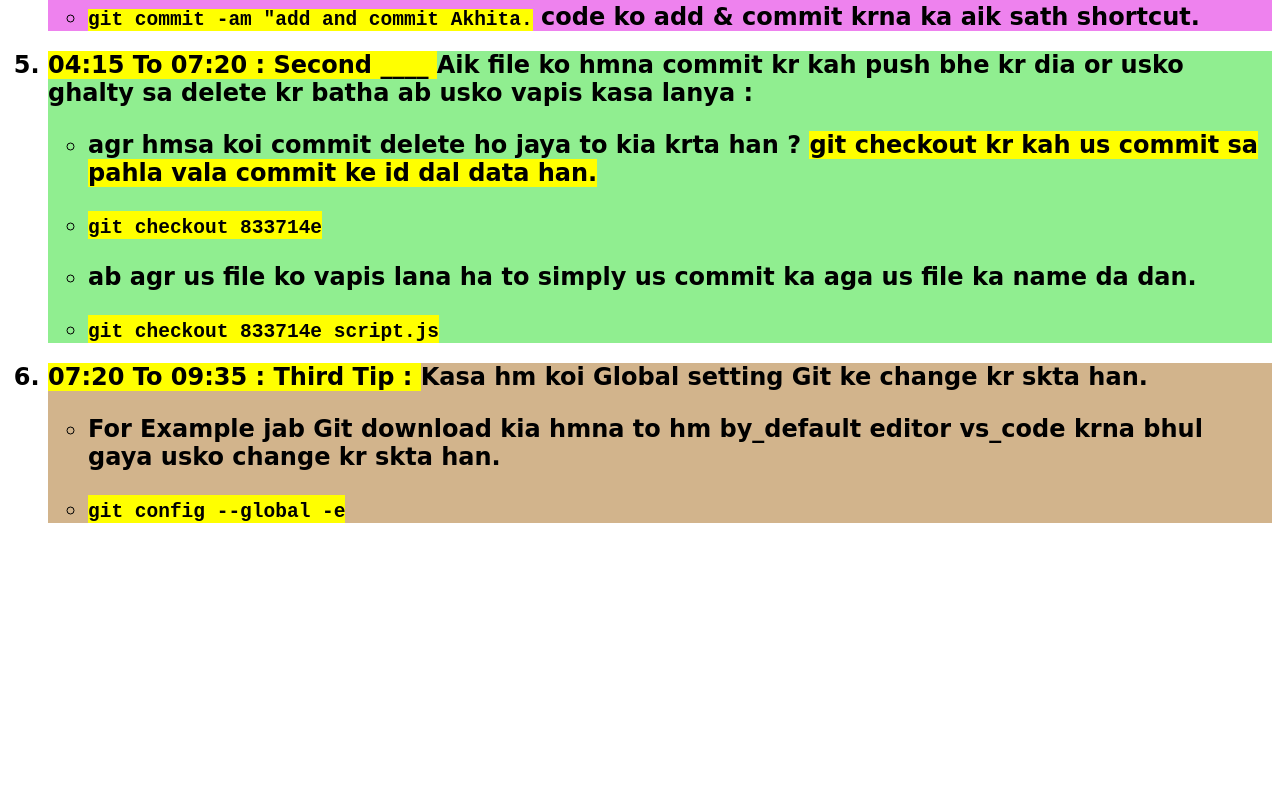
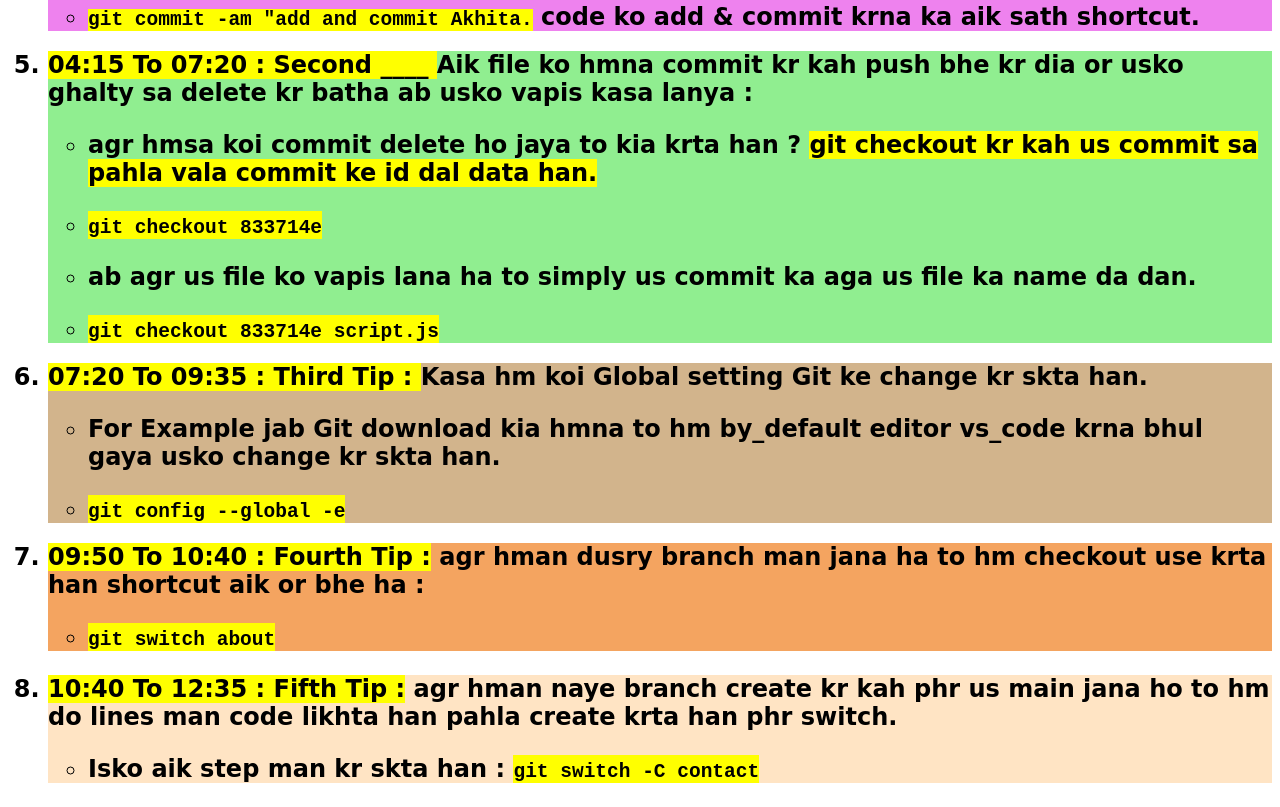
Before and after one commit to Kashifmalik-28/Video_No_12-Last-Video-of-Git-and-Git-Hub-Course-, a plain HTML site: page index.html in a window 1280 px wide. Shown: the part 993-1800 px from the top of the page. Before the commit the page ends 1536 px from the top, so only its background shows below. Drawn offline with Linux system fonts and the light colour scheme.

Commit message:
Fourth Tip how to switch in another branch & Fifth Tip aik he step man branch create kr kah us main switch kr jana.

```diff
--- a/index.html
+++ b/index.html
@@ -161,7 +161,39 @@
               vs_code krna bhul gaya usko change kr skta han.
             </li>
           </p>
-          <li><mark><code>git config --global -e</code></mark></li>
+          <li>
+            <mark><code>git config --global -e</code></mark>
+          </li>
+        </ul>
+      </h2>
+
+      <h2 style="background-color: sandybrown;">
+        <li>
+          <mark>09:50 To 10:40 : Fourth Tip :</mark> agr hman dusry branch man
+          jana ha to hm checkout use krta han shortcut aik or bhe ha :
+        </li>
+        <ul>
+          <p>
+            <li>
+              <mark><code>git switch about</code></mark>
+            </li>
+          </p>
+        </ul>
+      </h2>
+
+      <h2 style="background-color: bisque;">
+        <li>
+          <mark>10:40 To 12:35 : Fifth Tip :</mark> agr hman naye branch create
+          kr kah phr us main jana ho to hm do lines man code likhta han pahla
+          create krta han phr switch.
+        </li>
+        <ul>
+          <p>
+            <li>
+              Isko aik step man kr skta han :
+              <mark><code>git switch -C contact</code></mark>
+            </li>
+          </p>
         </ul>
       </h2>
     </ol>
```
Also changed, not shown: 1 other file.
